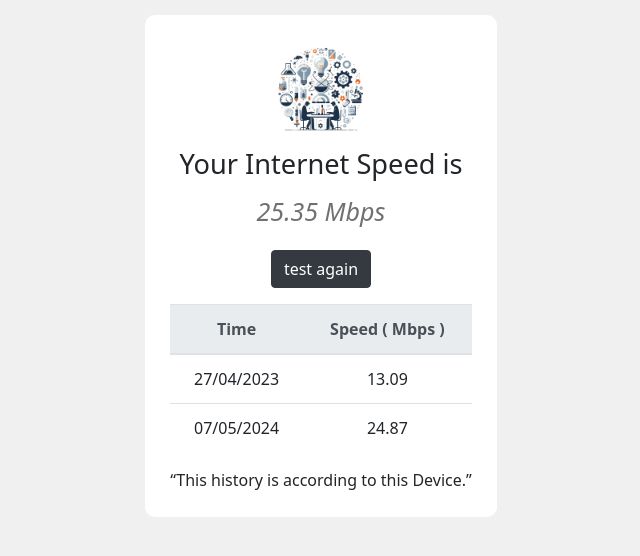
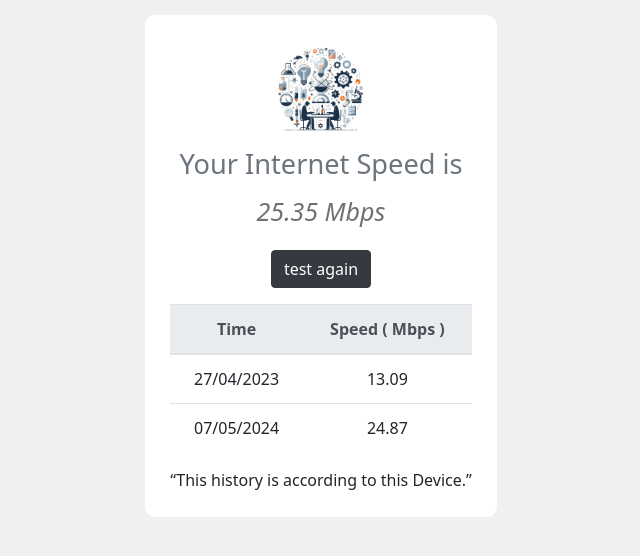
Before and after one commit to ita27rmp100/speed.com, a plain HTML site: page index.html in a window 1280 px wide. Shown: the whole page, without its empty margins (319-959 px from the left). Drawn offline with nearby package versions, Linux system fonts and the light colour scheme.

Commit message:
commited changes in main branches

```diff
--- a/index.html
+++ b/index.html
@@ -14,7 +14,7 @@
     <nav>
         <img src="wallpaper.png" class="img" alt="Speed.com">
         <div class="p-2">
-            <h2>Your Internet Speed is </h2>
+            <h2 class="text-muted">Your Internet Speed is </h2>
             <p id="SpeedValue" class="Speed p-1">25.35 Mbps</p>
             <button type="button" class="btn btn-dark mb-2">test again</button>
         </div>
```
